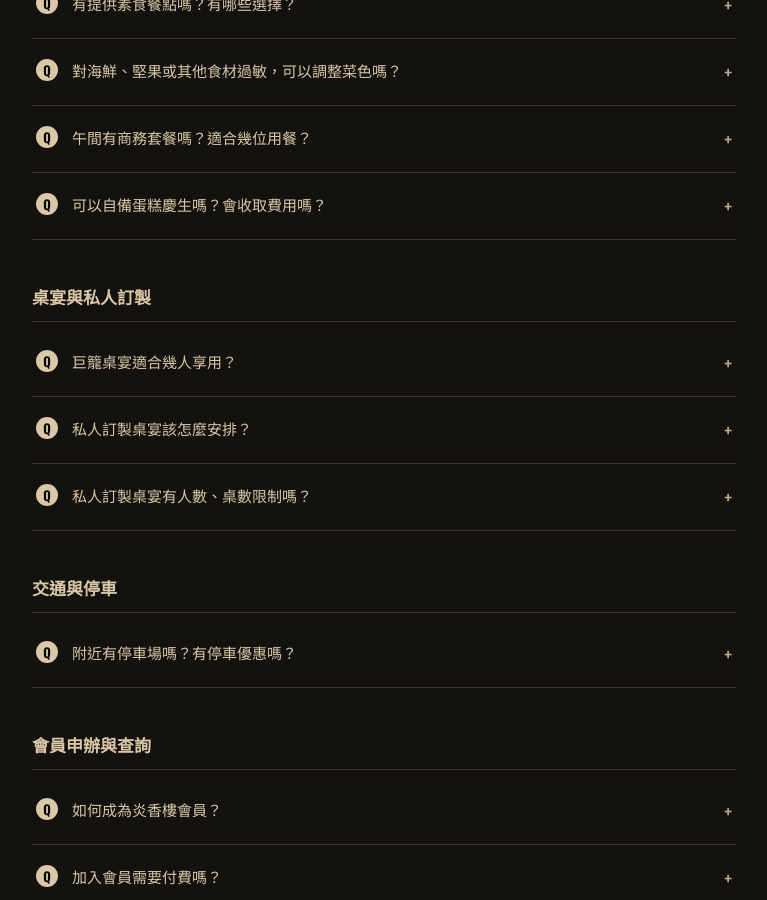
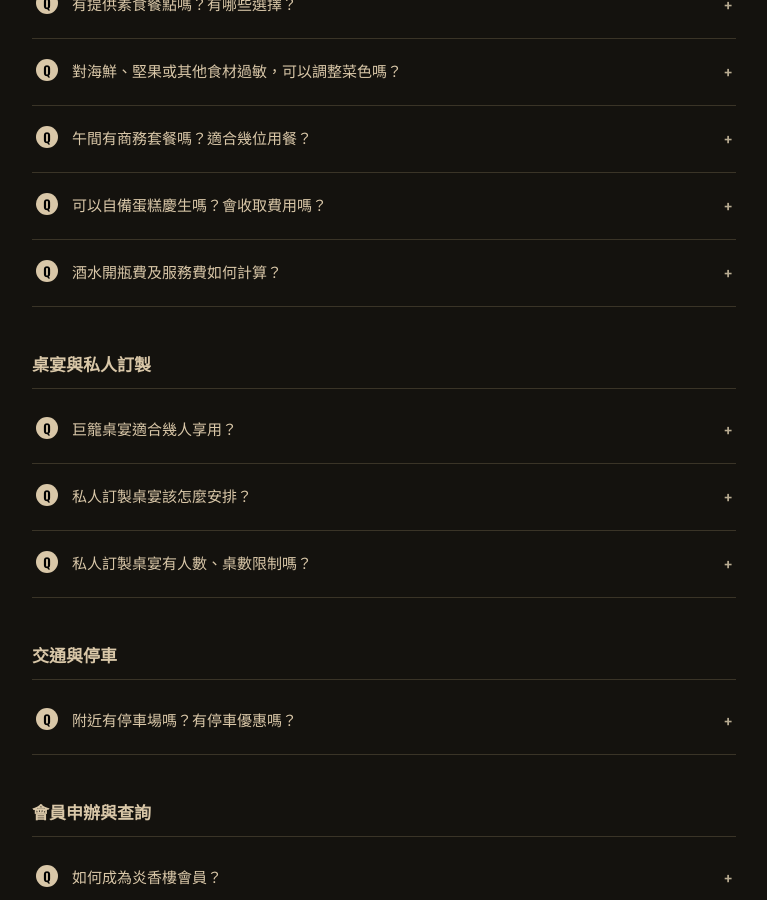
Before and after one commit to yanxianglou/yanxianglou.github.io, a Jekyll site: the page built from faq.html, in a window 1280 px wide and 900 px high, scrolled down 1071 px. Shown: the whole window, without its empty margins (256-1023 px from the left). Built offline with Jekyll 4.4.1, drawn with Linux system fonts in a browser that asks for light colours.

Commit message:
Update 常見問題頁（完整版） “faq”

```diff
--- a/_data/faq.yml
+++ b/_data/faq.yml
@@ -38,6 +38,10 @@
         answer: 平日午間限定提供雙人商務套餐(NT$1,680)，實際套餐內容以現場公告或訂位確認為準，建議提前預約，以利安排。
       - question: 可以自備蛋糕慶生嗎？會收取費用嗎？
         answer: 可以，歡迎自備蛋糕及餐具慶祝，店內不另收蛋糕切盤費；相關清潔費用亦不另行收取。
+      - question: 酒水開瓶費及服務費如何計算？
+        answer: |-
+          • 開瓶費：依酒種酌收每瓶 NT$500，同酒種不限品牌及瓶數。
+          • 服務費：內用消費另酌收 10% 服務費。
   - name: 桌宴與私人訂製
     questions:
       - question: 巨籠桌宴適合幾人享用？
```
